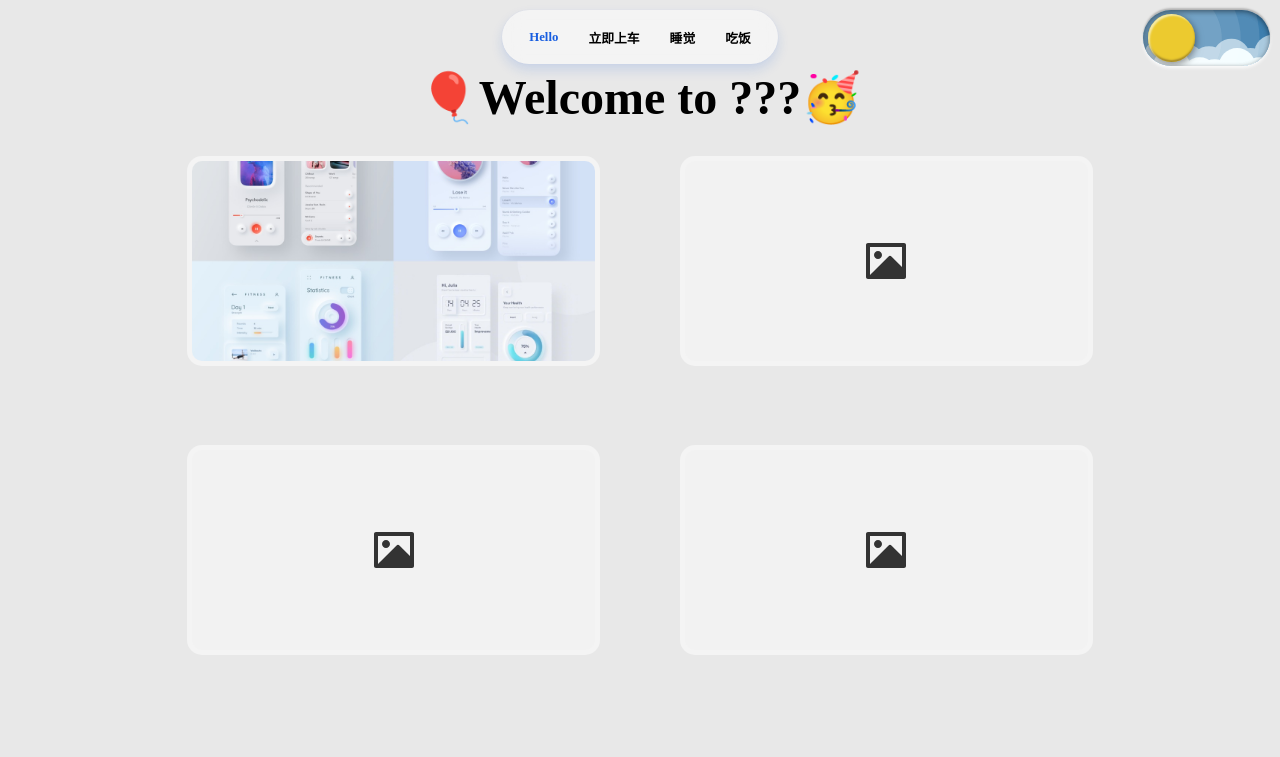
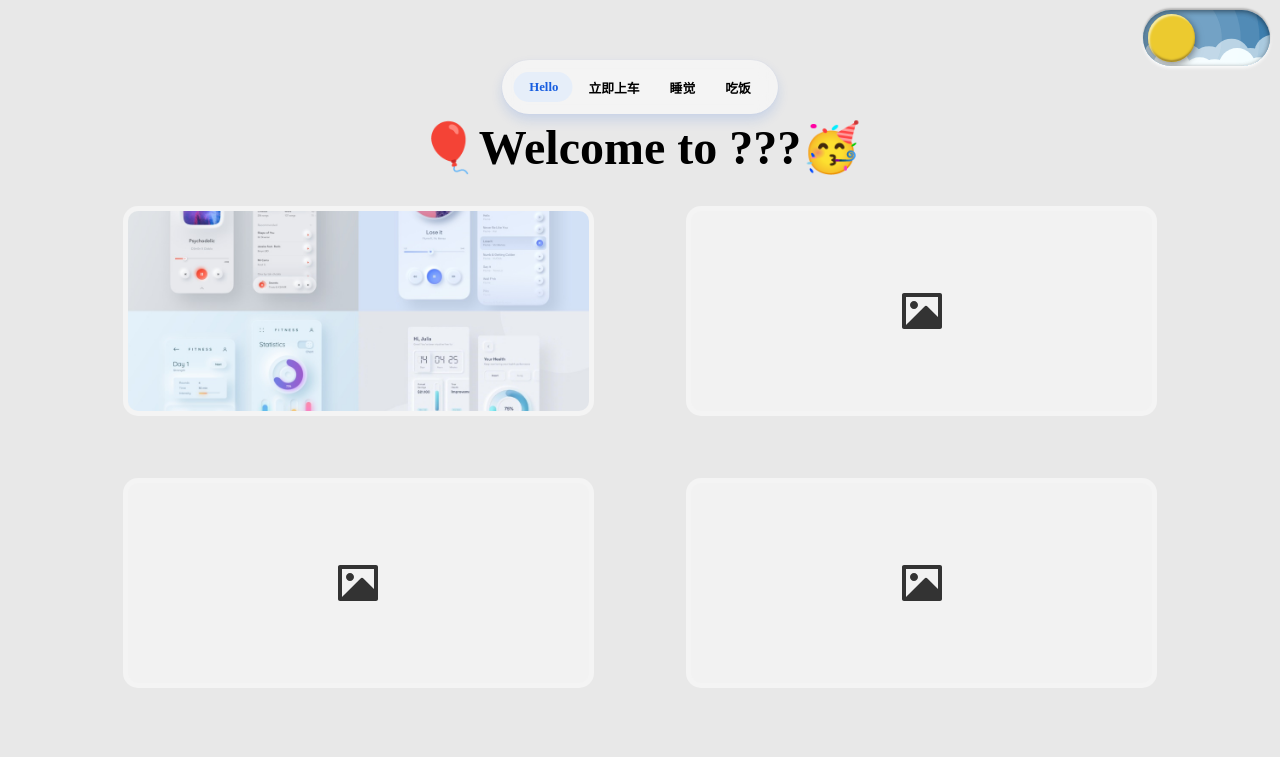
Before and after one commit to cancundeyingzi/niwu, a plain HTML site: page 看看.html in a window 1280 px wide. Drawn offline with Linux system fonts and the light colour scheme.

Commit message:
claude3.5s立大功,,o1都没解决

```diff
--- a/scripts.js
+++ b/scripts.js
@@ -1,14 +1,87 @@
-document.addEventListener('DOMContentLoaded', () => {
+document.addEventListener('DOMContentLoaded', function () {
+    const tabs = document.querySelectorAll('.tab');
+    const glider = document.querySelector('.glider');
+    const radios = document.querySelectorAll('.container input[type="radio"]');
     const themeSwitchCheckbox = document.querySelector('.theme-switch__checkbox');
-    const root = document.documentElement;
+    const body = document.body;
 
-    themeSwitchCheckbox.addEventListener('change', () => {
-        if (themeSwitchCheckbox.checked) {
-            root.style.setProperty('--theme-color', '#333');
-            root.style.setProperty('--text-color', '#fff');
+    const contentDivs = {
+        'radio-1': document.querySelector('.hello'),
+        'radio-2': document.querySelector('.立即上车'),
+        'radio-3': document.querySelector('.睡觉'),
+        'radio-4': document.querySelector('.吃饭')
+    };
+
+    let previousIndex = 0; // 记录之前选中的tab索引
+
+    function updateGlider() {
+        const checkedRadio = document.querySelector('.container input[type="radio"]:checked');
+        const label = document.querySelector(`label[for="${checkedRadio.id}"]`);
+        glider.style.width = `${label.offsetWidth}px`;
+        glider.style.transform = `translateX(${label.offsetLeft - 12.5}px)`; // 调整偏移量
+    }
+
+    function showContent(selectedId, direction) {
+        for (const [id, div] of Object.entries(contentDivs)) {
+            if (id === selectedId) {
+                // 添加进入动画类
+                if (direction === 'left') {
+                    div.classList.add('slide-left-in');
+                } else {
+                    div.classList.add('slide-right-in');
+                }
+                div.classList.add('active');
+            } else {
+                if (div.classList.contains('active')) {
+                    // 添加退出动画类
+                    if (direction === 'left') {
+                        div.classList.add('slide-left-out');
+                    } else {
+                        div.classList.add('slide-right-out');
+                    }
+                    div.classList.remove('active');
+                }
+            }
+        }
+    }
+
+// 移除动画类以便下次动画使用
+    function handleAnimationEnd(event) {
+        console.log(`Animation ended for: ${event.target.className}`);
+        const div = event.target;
+        div.classList.remove('slide-left-in', 'slide-right-in', 'slide-left-out', 'slide-right-out');
+    }
+
+// 为所有内容div添加动画结束的监听器
+    Object.values(contentDivs).forEach(div => {
+        div.addEventListener('animationend', handleAnimationEnd);
+        div.addEventListener('webkitAnimationEnd', handleAnimationEnd); // 兼容Webkit浏览器
+    });
+
+
+    radios.forEach((radio, index) => {
+        radio.addEventListener('change', function () {
+            const selectedIndex = Array.from(radios).indexOf(this);
+            const direction = selectedIndex > previousIndex ? 'left' : 'right';
+            previousIndex = selectedIndex;
+            updateGlider();
+            showContent(this.id, direction);
+        });
+    });
+
+    // 初始化滑块位置和显示内容
+    updateGlider();
+    const initiallyChecked = document.querySelector('.container input[type="radio"]:checked');
+    if (initiallyChecked) {
+        showContent(initiallyChecked.id, 'left'); // 默认方向为左
+    }
+
+    // 切换主题颜色
+    themeSwitchCheckbox.addEventListener('change', function () {
+        if (this.checked) {
+            body.classList.add('dark-mode');
         } else {
-            root.style.setProperty('--theme-color', '#e8e8e8');
-            root.style.setProperty('--text-color', '#000');
+            body.classList.remove('dark-mode');
         }
     });
 });
--- a/styles.css
+++ b/styles.css
@@ -25,6 +25,11 @@ body {
     transition: background-color 1s ease, color 1s ease; /* 添加过渡效果 */
     background-color: var(--theme-color); /* 确保背景颜色应用到整个页面 */
     padding-top: 50px;
+
+
+
+    position: relative;
+    overflow: hidden;
 }
 
 /* 容器样式 */
@@ -34,8 +39,7 @@ body {
     align-items: center; /* 水平居中对齐 */
     width: 100%;
     margin-top: 10px; /* 添加顶部边距 */
-    position: fixed; /* 固定在页面顶部 */
-    top: 0; /* 距离顶部0 */
+    position: relative; /* 相对定位，以便内容绝对定位 */
     z-index: 1000; /* 确保在其他内容之上 */
 }
 
@@ -107,6 +111,7 @@ body {
     /*transition: background-color 1s ease;*/
     /*backdrop-filter: blur(10px); !* 毛玻璃效果 *!*/
     /*background: rgba(230, 238, 249,0.8); !* 半透明背景效果不佳，不做了。浪费性能 *!*/
+
 }
 
 /* 响应式设计：当屏幕宽度小于700px时 */
@@ -120,13 +125,114 @@ body {
     }
 }
 
+
+.hello {
+    transition: transform 0.5s ease;
+    display: flex; /* 使用flex布局 */
+    flex-direction: column; /* 保持子元素垂直排列 */
+    width: 70%; /* 确保宽度占满父容器 */
+    box-sizing: border-box; /* 包括padding和border在内的宽度计算 */
+
+}
+
+.hello.move-left {
+    transform: translateX(-200%);
+
+}
+
+/* 内容切换动画相关样式 */
+
+/* 初始化所有内容区域为隐藏状态 */
+.hello,
+.立即上车,
+.睡觉,
+.吃饭 {
+    opacity: 0;
+    position: absolute;
+    top: 100px; /* 根据实际布局调整 */
+    left: 50%;
+    transform: translateX(-50%);
+    width: 80%; /* 根据需要调整宽度 */
+    transition: opacity 0.5s ease;
+    z-index: 0; /* 默认层级 */
+}
+
+/* 活动状态显示内容 */
+.active {
+    opacity: 1;
+    z-index: 1; /* 置于上层 */
+}
+
+/* 定义滑入和滑出的关键帧动画 */
+
+@keyframes slideLeftIn {
+    from {
+        transform: translateX(100%);
+        opacity: 0;
+    }
+    to {
+        transform: translateX(-50%);
+        opacity: 1;
+    }
+}
+
+@keyframes slideLeftOut {
+    from {
+        transform: translateX(-50%);
+        opacity: 1;
+    }
+    to {
+        transform: translateX(-150%);
+        opacity: 0;
+    }
+}
+
+@keyframes slideRightIn {
+    from {
+        transform: translateX(-200%);
+        opacity: 0;
+    }
+    to {
+        transform: translateX(-50%);
+        opacity: 1;
+    }
+}
+
+@keyframes slideRightOut {
+    from {
+        transform: translateX(-50%);
+        opacity: 1;
+    }
+    to {
+        transform: translateX(0%);
+        opacity: 0;
+    }
+}
+
+/* 应用动画类 */
+.slide-left-in {
+    animation: slideLeftIn 0.5s forwards;
+}
+
+.slide-left-out {
+    animation: slideLeftOut 0.5s forwards;
+}
+
+.slide-right-in {
+    animation: slideRightIn 0.5s forwards;
+}
+
+.slide-right-out {
+    animation: slideRightOut 0.5s forwards;
+}
+
 /* 卡片容器样式 */
 .cards {
     display: flex;
     flex-wrap: wrap; /* 子元素换行 */
     justify-content: space-between; /* 子元素之间的间距 */
     gap: 5%; /* 卡片之间的间距 */
-    width: 70%; /* 宽度为70% */
+    width: 100%; /* 宽度为70% */
     max-width: 1200px; /* 最大宽度 */
     margin-top: 15px; /* 添加顶部边距 */
 }
--- a/看看.html
+++ b/看看.html
@@ -25,8 +25,8 @@
         <span class="glider"></span> <!-- 滑块元素 -->
     </div>
 </div>
-
 <!-- 欢迎标语 -->
+<div class="hello">
         <div class="welcome-message">🎈Welcome to ???🥳</div>
 
         <div class="cards">
@@ -36,7 +36,8 @@
                 <img src="1.jpg" alt="卡片图片" style="width: 100%; height: 100%; object-fit: cover;">
                 <div class="card__content">
                     <p class="card__title">Card 1</p> <!-- 卡片标题 -->
-            <p class="card__description">Lorem ipsum dolor sit amet, consectetur adipiscing elit, sed do eiusmod tempor
+                    <p class="card__description">Lorem ipsum dolor sit amet, consectetur adipiscing elit, sed do eiusmod
+                        tempor
                         incididunt ut labore et dolore magna aliqua. Ut enim ad minim veniam, quis nostrud exercitation
                         ullamco.</p> <!-- 卡片描述 -->
                 </div>
@@ -49,7 +50,8 @@
                 </svg>
                 <div class="card__content">
                     <p class="card__title">Card 2</p> <!-- 卡片标题 -->
-            <p class="card__description">Lorem ipsum dolor sit amet, consectetur adipiscing elit, sed do eiusmod tempor
+                    <p class="card__description">Lorem ipsum dolor sit amet, consectetur adipiscing elit, sed do eiusmod
+                        tempor
                         incididunt ut labore et dolore magna aliqua. Ut enim ad minim veniam, quis nostrud exercitation
                         ullamco。</p> <!-- 卡片描述 -->
                 </div>
@@ -62,7 +64,8 @@
                 </svg>
                 <div class="card__content">
                     <p class="card__title">Card 3</p> <!-- 卡片标题 -->
-            <p class="card__description">Lorem ipsum dolor sit amet, consectetur adipiscing elit, sed do eiusmod tempor
+                    <p class="card__description">Lorem ipsum dolor sit amet, consectetur adipiscing elit, sed do eiusmod
+                        tempor
                         incididunt ut labore et dolore magna aliqua. Ut enim ad minim veniam, quis nostrud exercitation
                         ullamco。</p> <!-- 卡片描述 -->
                 </div>
@@ -75,12 +78,17 @@
                 </svg>
                 <div class="card__content">
                     <p class="card__title">Card 4</p> <!-- 卡片标题 -->
-            <p class="card__description">Lorem ipsum dolor sit amet, consectetur adipiscing elit, sed do eiusmod tempor
+                    <p class="card__description">Lorem ipsum dolor sit amet, consectetur adipiscing elit, sed do eiusmod
+                        tempor
                         incididunt ut labore et dolore magna aliqua. Ut enim ad minim veniam, quis nostrud exercitation
                         ullamco。</p> <!-- 卡片描述 -->
                 </div>
             </div>
         </div>
+    </div>
+<div class="立即上车">6666</div>
+<div class="吃饭">吃饭</div>
+<div class="睡觉">睡觉</div>
 
 <label class="theme-switch">
     <input type="checkbox" class="theme-switch__checkbox">
@@ -106,7 +114,6 @@
 </label>
 
 
-
 <script src="scripts.js"></script> <!-- 引用外部JS文件 -->
 </body>
 </html>
```
Lines whose indentation alone changed are shown as unchanged.
